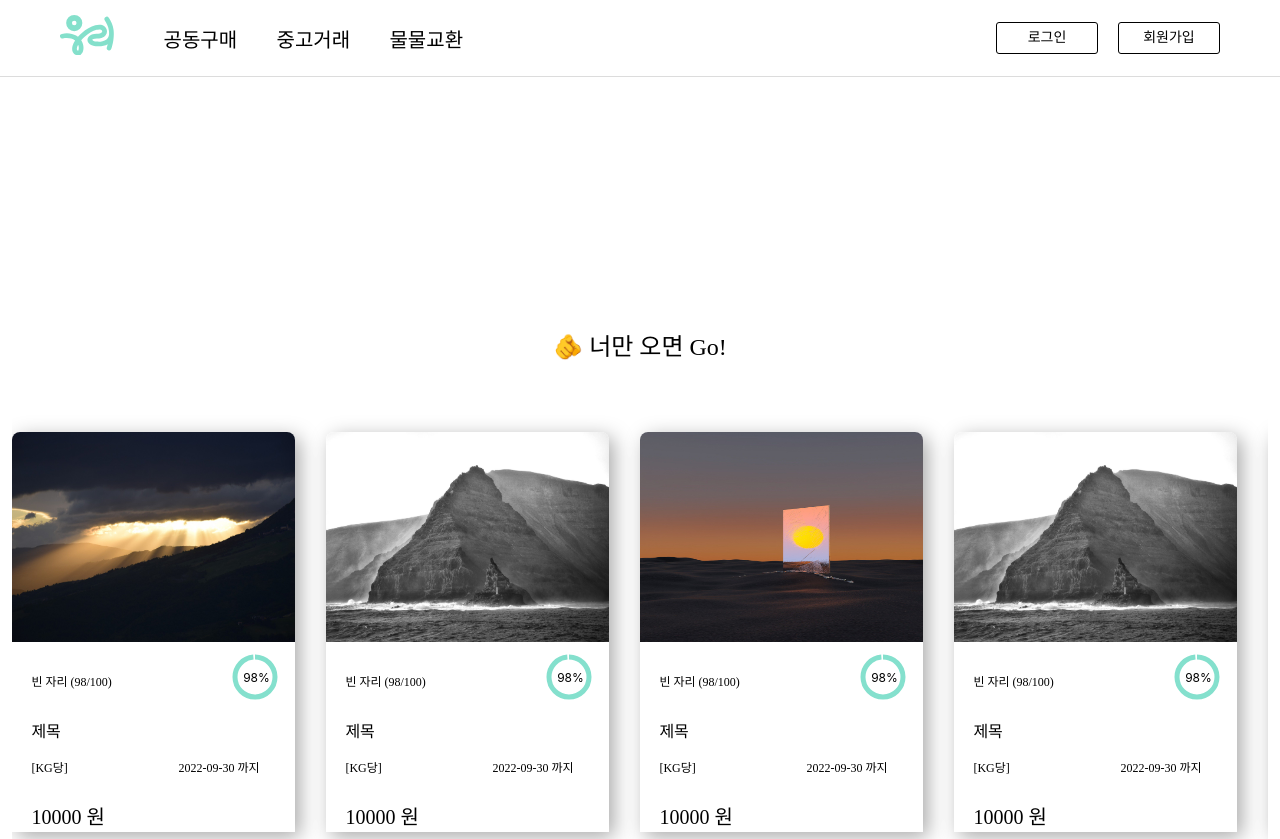
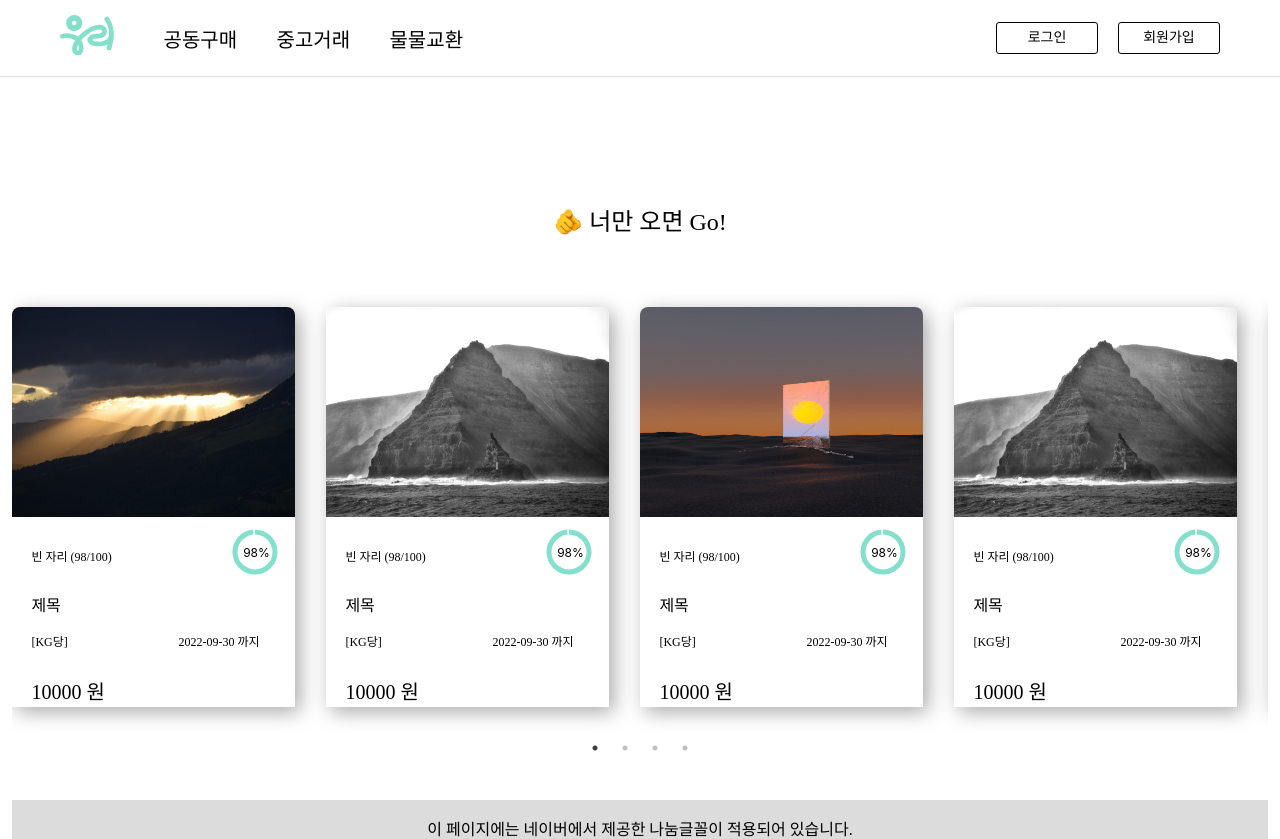
Before and after one commit to jinsu-k/us, a React (Create React App) app: page / in a window 1280 px wide. Shown: the top 839 px of the page. Built offline with nearby package versions, Linux system fonts and the light colour scheme; a web font is replaced by a local one.

Commit message:
[Fix]: Home Contents padding 수정

```diff
--- a/src/Pages/Home/HomStyle.ts
+++ b/src/Pages/Home/HomStyle.ts
@@ -7,7 +7,7 @@ export const HomeSection = styled.section`
   flex-direction: row;
   justify-content: space-between;
   flex-flow: wrap;
-  padding: 20% 0 50px;
+  padding: 10% 0 50px;
   margin: 0;
 `;
 
```
